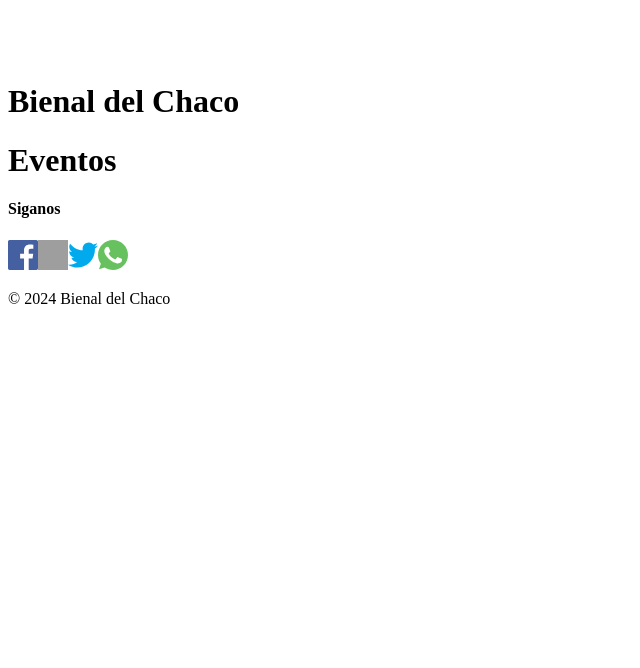
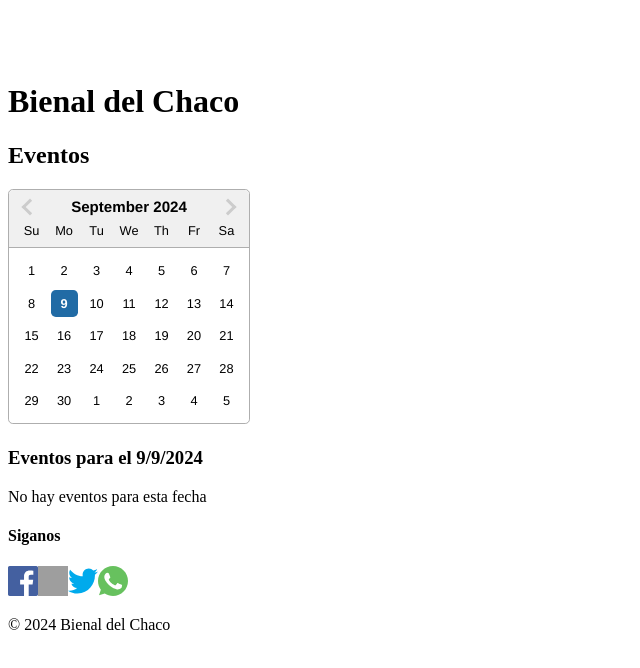
Before and after one commit to FRRe-DS/2024-01-TPI, a Next.js app: page /eventos in a window 1280 px wide. Shown: the top 668 px of the page, without its empty margins (0-640 px from the left). Built offline with nearby package versions, Linux system fonts and the light colour scheme; grey boxes are pictures that could not be loaded.

Commit message:
se agrego el calendario de eventos. problema con comparacion de fechas

```diff
--- a/src/app/eventos/page.jsx
+++ b/src/app/eventos/page.jsx
@@ -1,8 +1,61 @@
-export default function EventosPage () {
+// Esto marca el componente como Client Component
+// Se usa porque Next no permite el uso de hooks
+"use client";
+
+import React, { useState, useEffect } from 'react';
+import DatePicker from 'react-datepicker';
+import 'react-datepicker/dist/react-datepicker.css'; //CSS de react-datepicker
+
+export default function AgendaEventos() {
+    const [selectedDate, setSelectedDate] = useState(new Date());
+    const [events, setEvents] = useState([]);
+    const [filteredEvents, setFilteredEvents] = useState([]);
+
+    // Simulamos los eventos predefinidos (esto lo puedes cargar desde una API o base de datos)
+    const sampleEvents = [
+        { id: 1, title: "Evento de Prueba", date: new Date(2024, 10, 10) },
+        { id: 2, title: "Conferencia Tech", date: new Date(2024, 3, 6) },
+        { id: 3, title: "Feria de Arte", date: new Date(2024, 10, 10) },
+    ];
+
+    // Simula la carga de eventos
+    useEffect(() => {
+        // Simulamos una llamada a una API o base de datos
+        setEvents(sampleEvents);
+    }, []);
+
+    // Filtrar eventos según la fecha seleccionada
+    useEffect(() => {
+        const selectedDateString = selectedDate.toISOString().split('T')[0];
+        const filtered = events.filter(event => event.date === selectedDateString);
+        setFilteredEvents(filtered);
+        console.log('Eventos filtrados:', filtered);
+    }, [selectedDate, events]);
+
     return (
-        <>
-            <h1>Eventos</h1>
+        <div className="agenda-eventos">
+            <h2>Eventos</h2>
+            <div className="calendar">
+                <DatePicker
+                    selected={selectedDate}
+                    onChange={date => setSelectedDate(date)}
+                    dateFormat="dd/MM/yyyy"
+                    inline
+                />
+            </div>
 
-        </>
+            <div className="event-list">
+                <h3>Eventos para el {selectedDate.toLocaleDateString()}</h3>
+                {filteredEvents.length > 0 ? (
+                    <ul>
+                        {filteredEvents.map(event => (
+                            <li key={event.id}>{event.title}</li>
+                        ))}
+                    </ul>
+                ) : (
+                    <p>No hay eventos para esta fecha</p>
+                )}
+            </div>
+        </div>
     );
 }
```
